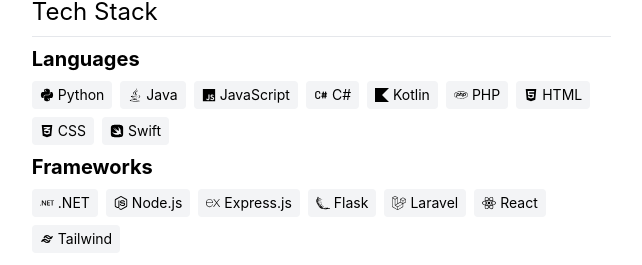
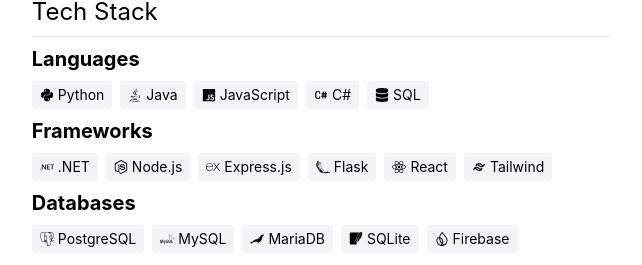
Before and after one commit to majackie/portfolio-v2, a React (Create React App) app: page / in a window 1280 px wide. Shown: the part 3686-3951 px from the top of the page, without its empty margins (525-1167 px from the left). Built offline with nearby package versions, Linux system fonts and the light colour scheme.

Commit message:
update techstack and resume

```diff
--- a/src/components/TechStack.js
+++ b/src/components/TechStack.js
@@ -2,20 +2,15 @@
   FaPython,
   FaJava,
   FaJs,
-  FaHtml5,
-  FaCss3Alt,
-  FaSwift,
-  FaPhp,
+  FaDatabase,
   FaReact,
 } from "react-icons/fa";
 import { TbBrandCSharp, TbBrandTailwind, } from "react-icons/tb";
 import {
-  SiKotlin,
   SiDotnet,
   SiNodedotjs,
   SiExpress,
   SiFlask,
-  SiLaravel,
   SiPostgresql,
   SiMysql,
   SiMariadb,
@@ -29,11 +24,7 @@
     { icon: FaJava, label: "Java" },
     { icon: FaJs, label: "JavaScript" },
     { icon: TbBrandCSharp, label: "C#" },
-    { icon: SiKotlin, label: "Kotlin" },
-    { icon: FaPhp, label: "PHP" },
-    { icon: FaHtml5, label: "HTML" },
-    { icon: FaCss3Alt, label: "CSS" },
-    { icon: FaSwift, label: "Swift" },
+    { icon: FaDatabase, label: "SQL" },
   ];
 
   const frameworks = [
@@ -41,7 +32,6 @@
     { icon: SiNodedotjs, label: "Node.js" },
     { icon: SiExpress, label: "Express.js" },
     { icon: SiFlask, label: "Flask" },
-    { icon: SiLaravel, label: "Laravel" },
     { icon: FaReact, label: "React" },
     { icon: TbBrandTailwind, label: "Tailwind" },
   ];
```
Also changed, not shown: 2 other files (tests, documents, lock files or other folders).
